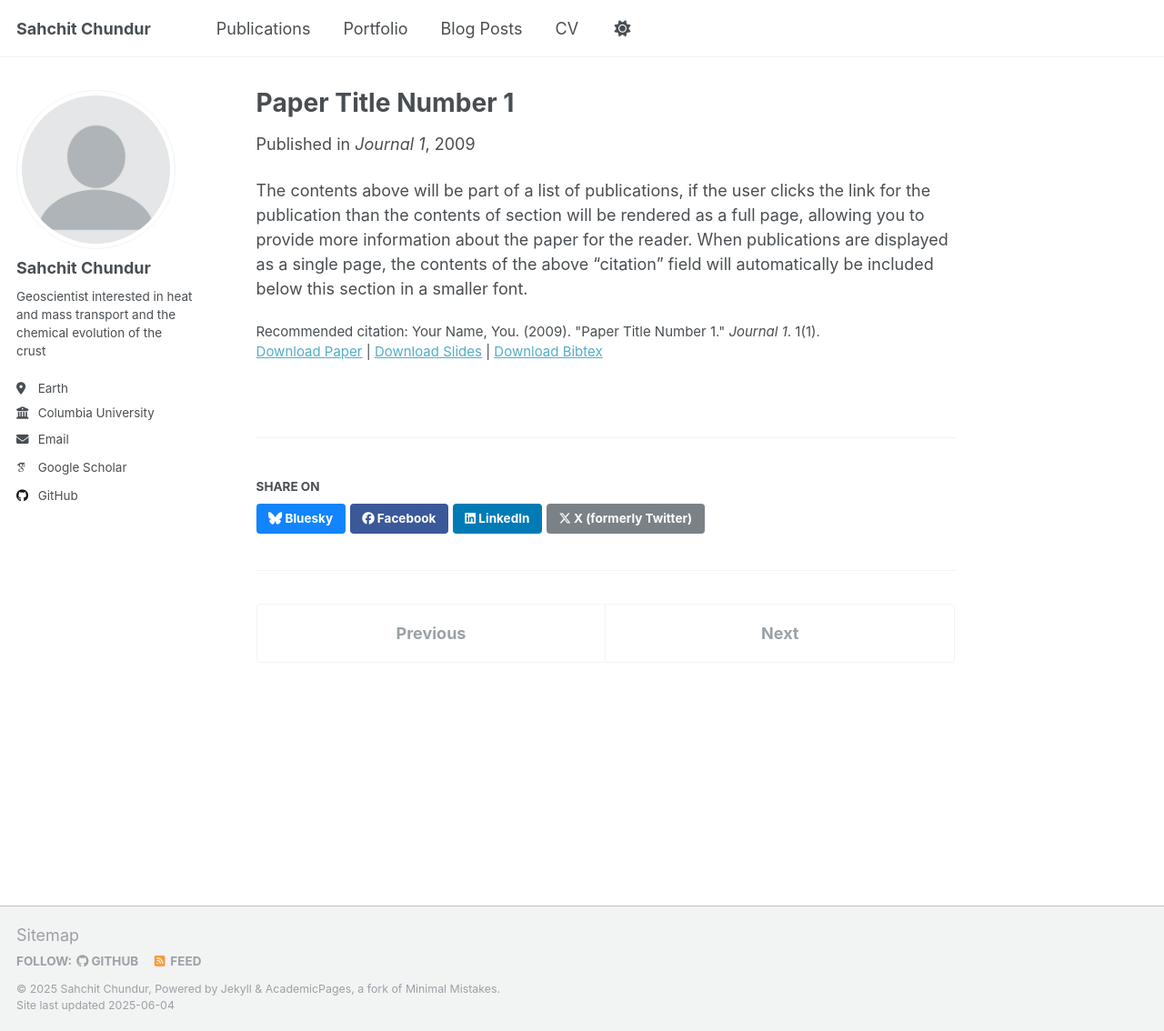
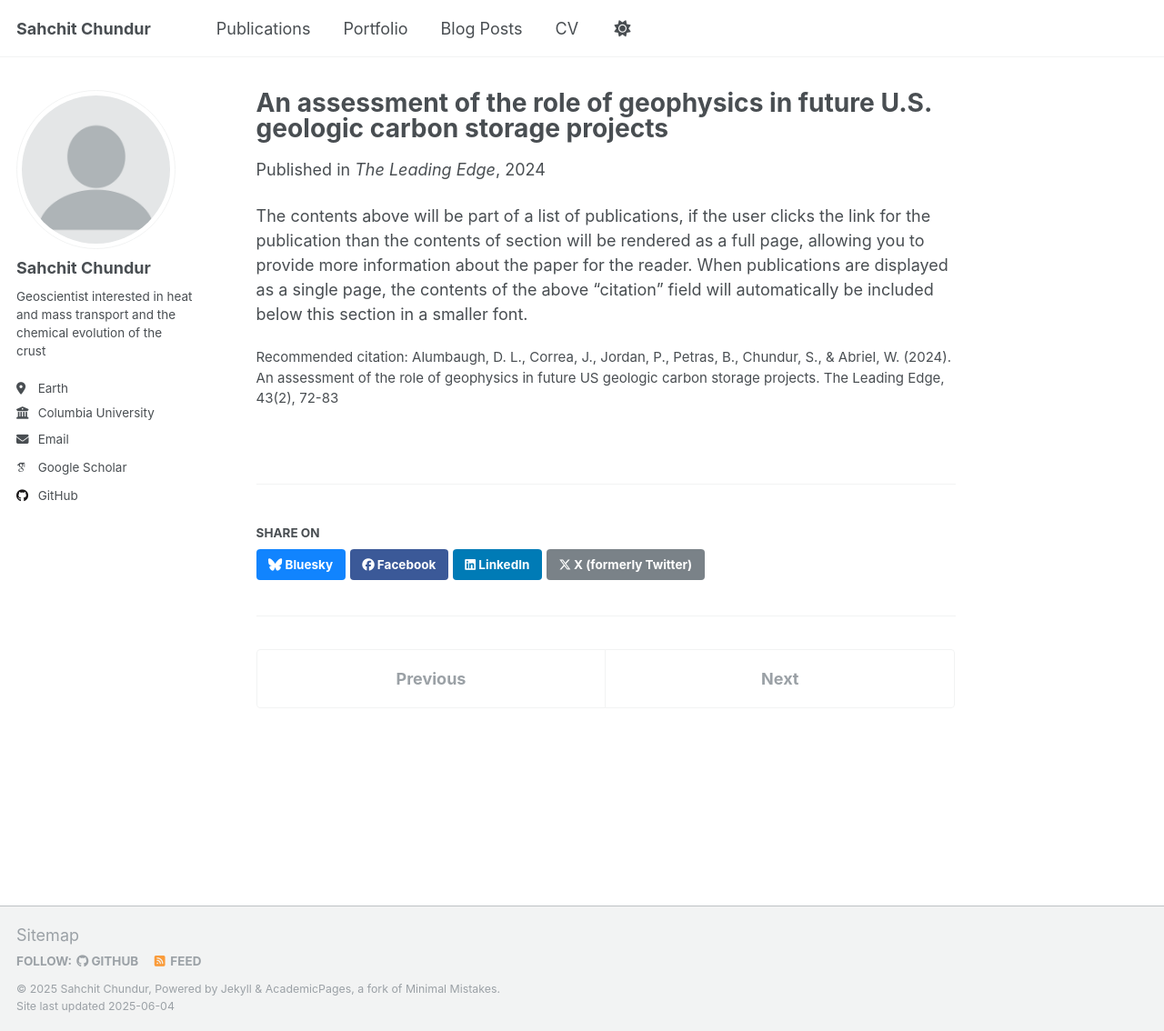
Before and after one commit to sahchit-chundur/sahchit-chundur.github.io, a Jekyll site: the page built from _publications/2009-10-01-paper-title-number-1.md, in a window 1280 px wide and 1134 px high. Shown: the whole window at 91% size. Built offline with Jekyll 4.4.1, drawn with Linux system fonts in a browser that asks for light colours; some web fonts are replaced.

Commit message:
Update 2009-10-01-paper-title-number-1.md

```diff
--- a/_publications/2009-10-01-paper-title-number-1.md
+++ b/_publications/2009-10-01-paper-title-number-1.md
@@ -1,14 +1,11 @@
 ---
-title: "Paper Title Number 1"
+title: "An assessment of the role of geophysics in future U.S. geologic carbon storage projects"
 collection: publications
 category: manuscripts
-permalink: /publication/2009-10-01-paper-title-number-1
-excerpt: 'This paper is about the number 1. The number 2 is left for future work.'
-date: 2009-10-01
-venue: 'Journal 1'
-slidesurl: 'http://academicpages.github.io/files/slides1.pdf'
-paperurl: 'http://academicpages.github.io/files/paper1.pdf'
-bibtexurl: 'http://academicpages.github.io/files/bibtex1.bib'
-citation: 'Your Name, You. (2009). &quot;Paper Title Number 1.&quot; <i>Journal 1</i>. 1(1).'
+permalink: /publication/2024-carbon-storage-geophysics
+excerpt: ''
+date: 2024-02-01
+venue: 'The Leading Edge'
+citation: 'Alumbaugh, D. L., Correa, J., Jordan, P., Petras, B., Chundur, S., & Abriel, W. (2024). An assessment of the role of geophysics in future US geologic carbon storage projects. The Leading Edge, 43(2), 72-83'
 ---
 The contents above will be part of a list of publications, if the user clicks the link for the publication than the contents of section will be rendered as a full page, allowing you to provide more information about the paper for the reader. When publications are displayed as a single page, the contents of the above "citation" field will automatically be included below this section in a smaller font.
```
